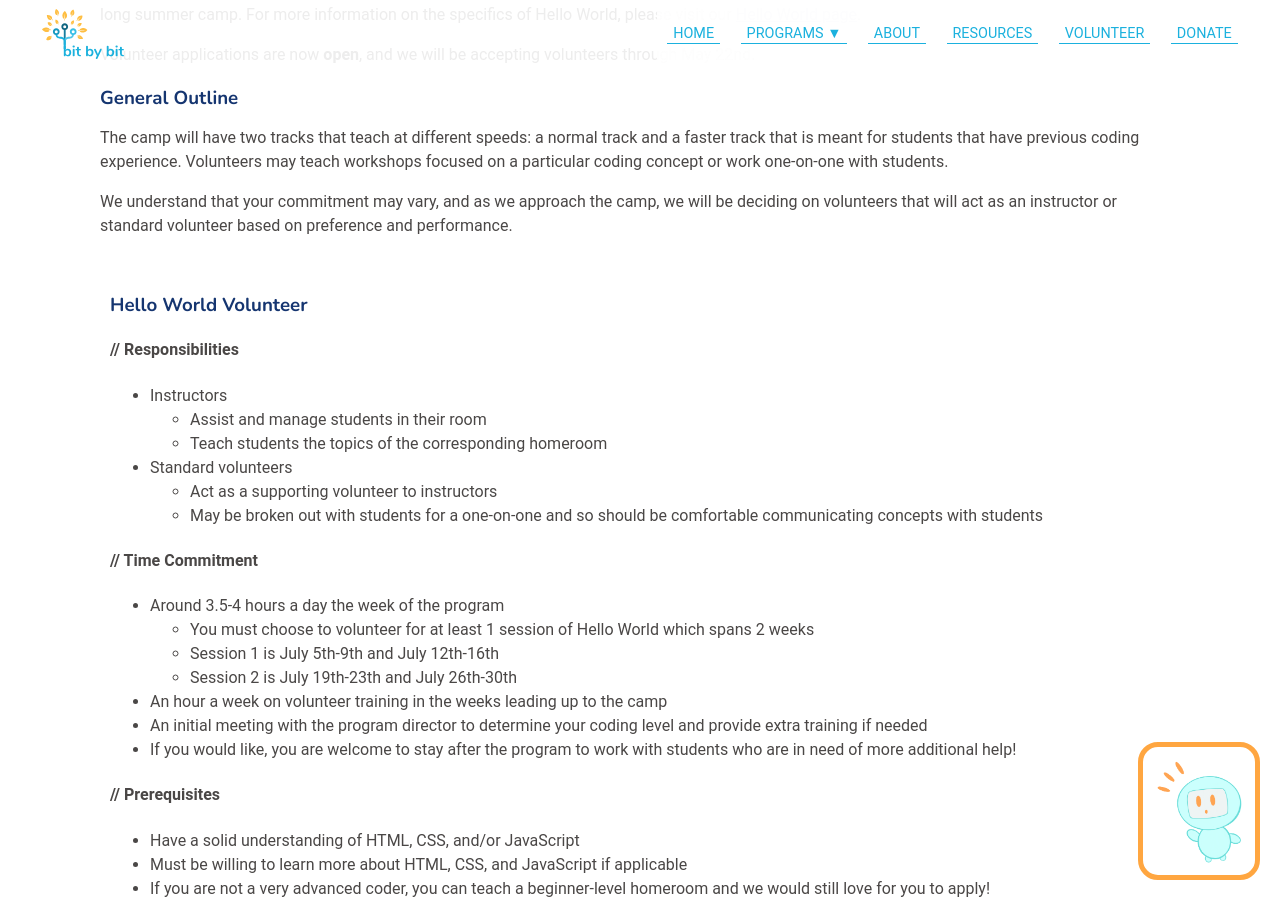
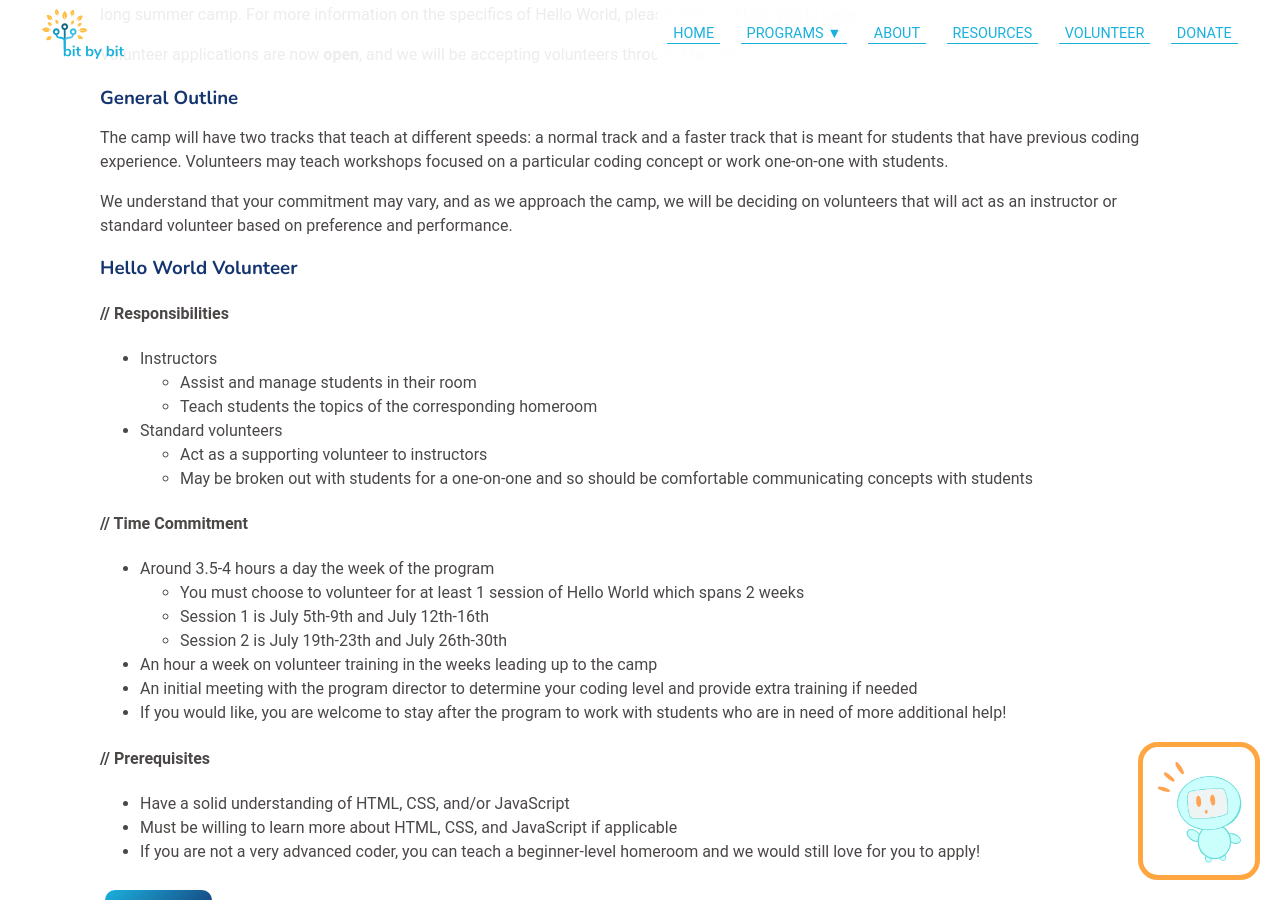
Before and after one commit to bit-by-bit-coding/bxb-website, a Jekyll site: the page built from hwvolunteerinfo.html, in a window 1280 px wide and 900 px high, scrolled down 479 px. Built offline with Jekyll 4.4.1, drawn with Linux system fonts in a browser that asks for light colours; nearby versions of some CDN libraries; some web fonts are replaced.

Commit message:
fix spacing on HW volunteerinfo page and do some formatting

```diff
--- a/hwvolunteerinfo.html
+++ b/hwvolunteerinfo.html
@@ -18,11 +18,10 @@
         students that have previous coding experience. Volunteers may teach workshops focused on a particular coding
         concept or work one-on-one with students.
     </p>
-    <p>We understand that your commitment may vary, and as we approach the camp, we will be deciding on volunteers that
+    <p id="no-below">We understand that your commitment may vary, and as we approach the camp, we will be deciding on volunteers that
         will act as an instructor or standard volunteer based on preference and performance.</p>
 
-    <div class="details-container">
-        <div class="details-item">
+    <div>
         <h3>Hello World Volunteer</h3>
         <h4>Responsibilities</h4>
         <ul>
@@ -83,4 +82,3 @@
         </a>
     </div>
 </div>
-</div>
--- a/styles/volunteerinfo.scss
+++ b/styles/volunteerinfo.scss
@@ -12,7 +12,9 @@
     line-height: 30px;
 }
 
-
+#no-below{
+    margin-bottom: 0;
+}
 
 .details-item{
     flex: 1 1 275px;
```
Lines whose indentation alone changed are shown as unchanged.
